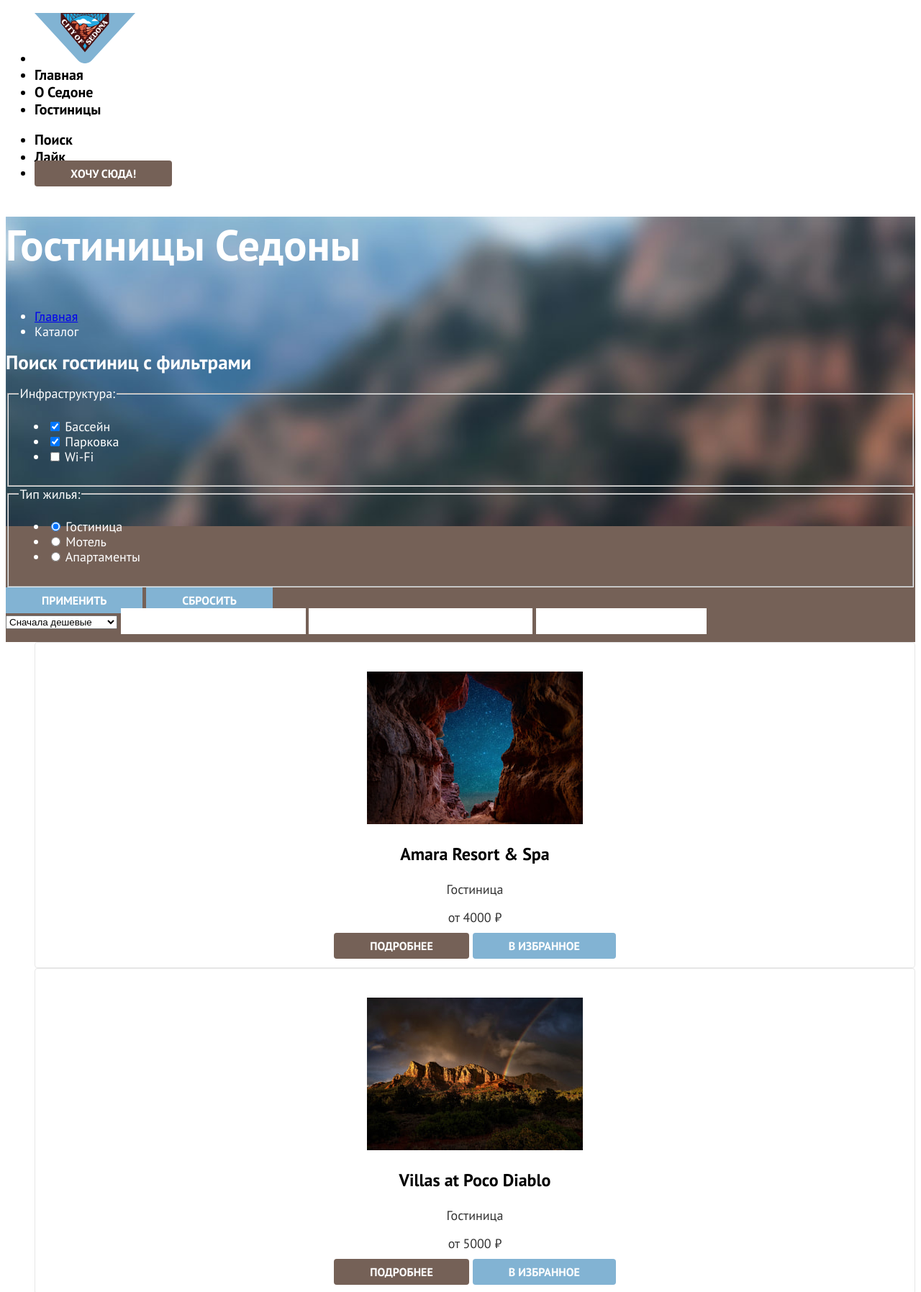
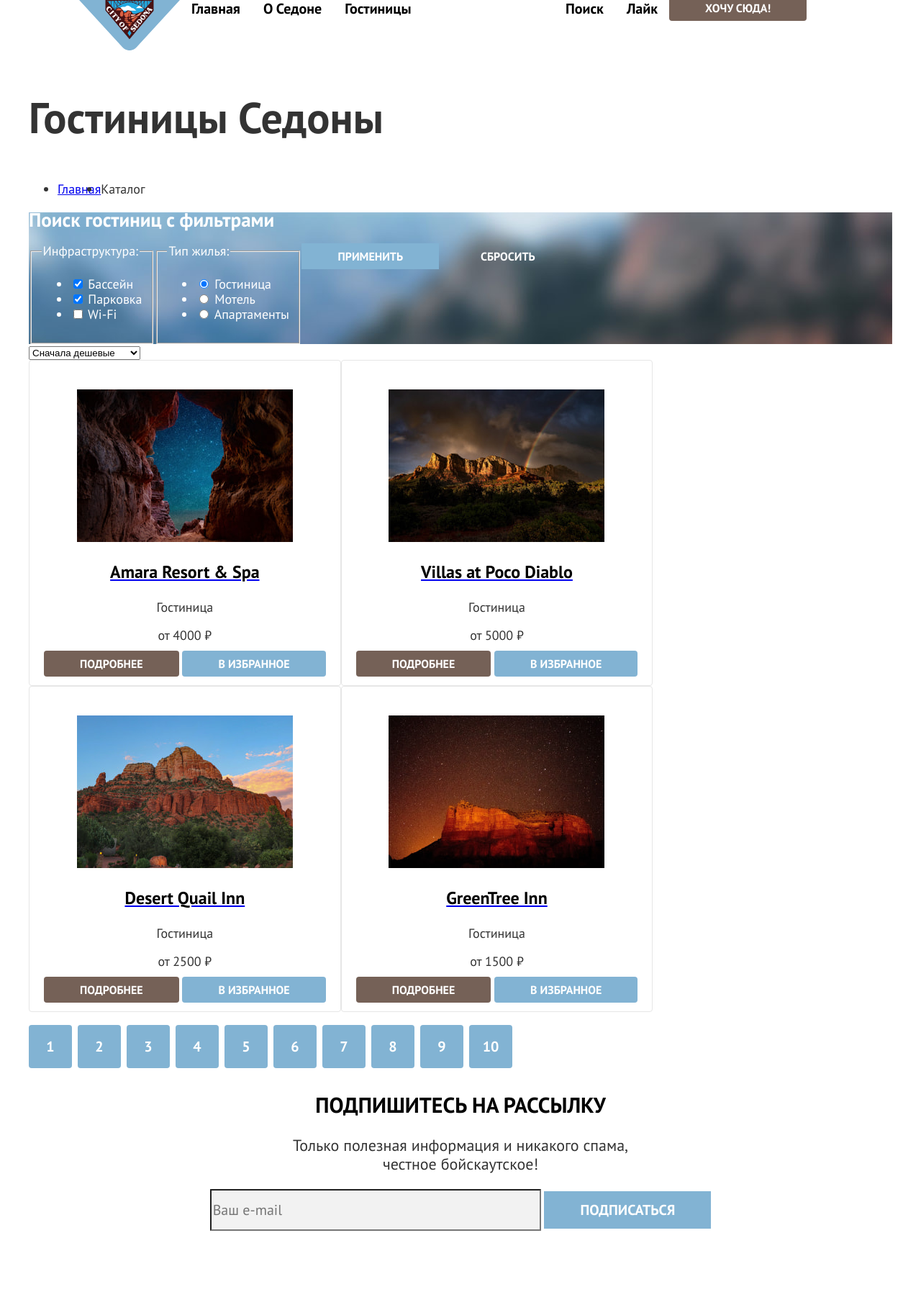
Before and after one commit to htmlacademy-htmlcss/2121259-sedona-35, a plain HTML site: page catalog.html in a window 1280 px wide. Shown: the top 1795 px of the page at 72% size. Drawn offline with Linux system fonts and the light colour scheme.

Commit message:
Создает сетку страниц и крупных блоков на флексах

```diff
--- a/catalog.html
+++ b/catalog.html
@@ -48,7 +48,7 @@
         </ul>
       </nav>
     </header>
-    <main class="main-inner">
+    <main class="main-container main-inner">
       <section class="main-inner-filter">
         <h1 class="inner-header-title">Гостиницы Седоны</h1>
         <ul class="breadcrumbs">
@@ -144,7 +144,9 @@
             <button class="button-filter button" type="submit">
               Применить
             </button>
-            <button class="button-filter button" type="reset">Сбросить</button>
+            <button class="button-filter-reset button" type="reset">
+              Сбросить
+            </button>
           </form>
         </section>
         <select class="select-control" aria-label="Сортировка">
--- a/styles/styles.css
+++ b/styles/styles.css
@@ -15,12 +15,16 @@
 }
 
 body {
+  display: flex;
+  flex-direction: column;
+  min-height: 100%;
   font-family: "PT Sans", sans-serif;
   font-style: normal;
   font-size: 18px;
   line-height: 21px;
   color: #333333;
   background-color: #ffffff;
+  margin: 0 auto;
 }
 
 .main-header {
@@ -37,6 +41,7 @@ body {
   font-weight: 700;
   text-align: center;
   text-decoration: none;
+  padding: 20px 16px 20px 16px;
 }
 
 .navigation-link-button {
@@ -54,9 +59,6 @@ body {
 .main-index {
   color: #000000;
   background-color: #ffffff;
-  background-image: url("../images/background-welcome-rocks.jpg");
-  background-repeat: no-repeat;
-  background-size: 100% auto;
 }
 
 .description h3 {
@@ -81,14 +83,17 @@ body {
 
 .description-item-square {
   background: rgba(131, 179, 211, 0.12);
+  width: 400px;
 }
 
 .description-item-road {
   background: rgba(131, 179, 211, 0.2);
+  width: 400px;
 }
 
 .description-item-tourists {
   background: rgba(131, 179, 211, 0.12);
+  width: 400px;
 }
 
 .description-item-bridge {
@@ -97,14 +102,17 @@ body {
 
 .privilege-item-home {
   background: rgba(131, 179, 211, 0.12);
+  width: 400px;
 }
 
 .privilege-item-food {
   background: #ffffff;
+  width: 400px;
 }
 
 .privilege-item-souvenirs {
   background: rgba(131, 179, 211, 0.12);
+  width: 400px;
 }
 
 .search {
@@ -141,6 +149,10 @@ body {
 
 .hero {
   text-align: center;
+  background-image: url("../images/background-welcome-rocks.jpg");
+  background-repeat: no-repeat;
+  background-size: 100% auto;
+  height: 485px;
 }
 
 .about {
@@ -198,7 +210,7 @@ body {
   line-height: 40px;
 }
 
-.main-inner-filter {
+.catalog-products {
   color: #ffffff;
   background-color: #756157;
   background-image: url("../images/background-filter.jpg");
@@ -213,6 +225,12 @@ body {
 
 .appartament-list {
   background-color: #ffffff;
+  display: flex;
+  flex-wrap: wrap;
+  width: 1060px;
+  padding: 0;
+  margin: 0;
+  list-style: none;
 }
 
 .appartament-list h3 {
@@ -227,15 +245,6 @@ body {
   font-weight: 400;
   font-size: 18px;
   line-height: 21px;
-}
-
-.button {
-  background-color: #ffffff;
-  font-weight: 700;
-  font-size: 16px;
-  line-height: 20px;
-  text-align: center;
-  text-transform: uppercase;
 }
 
 .subscription-catalog {
@@ -266,14 +275,14 @@ body {
 }
 
 .appartament-card-button {
-  background: #756157;
+  background-color: #756157;
   color: #ffffff;
   border-radius: 4px;
   padding: 8px 50px;
 }
 
 .appartament-card-button-favorites {
-  background: #82b3d3;
+  background-color: #82b3d3;
   border-radius: 4px;
   padding: 8px 50px;
 }
@@ -284,15 +293,13 @@ body {
   margin-right: 20px;
 }
 
-.appartament-card a {
-  font-family: "PT Sans", sans-serif;
-  font-style: normal;
-  font-weight: 700;
-  text-decoration: none;
-}
-
 .pagination {
   background: #ffffff;
+  display: flex;
+  flex-direction: row;
+  padding: 0px;
+  width: 1060px;
+  list-style: none;
 }
 
 .pagination-link {
@@ -300,15 +307,17 @@ body {
   font-style: normal;
   font-weight: 700;
   font-size: 20px;
-  line-height: 36px;
+  line-height: 60px;
   text-decoration: none;
-  padding-left: 1em;
   background: #82b3d3;
   border-radius: 4px;
   color: #ffffff;
-}
-
-.pagination-item {
+  display: inline-block;
+  width: 60px;
+  height: 60px;
+  text-align: center;
+  margin-bottom: 8px;
+  margin-right: 8px;
 }
 
 .subscription-button {
@@ -347,8 +356,99 @@ body {
   padding: 8px 50px;
   text-decoration: none;
   border: none;
+  text-align: center;
 }
 
 .button-filter {
-  background: #82b3d3;
+  background-color: #82b3d3;
+  width: 191px;
+  height: 36px;
 }
+
+.button-filter-reset {
+  background-color: transparent;
+  width: 191px;
+  height: 36px;
+}
+
+html {
+  height: 100%;
+}
+
+.main-container {
+  flex-grow: 1;
+}
+
+.page-container {
+  margin: 0 auto;
+}
+
+.navigation {
+  display: flex;
+  justify-content: space-between;
+  width: 1060px;
+  margin: 0 auto;
+}
+
+.navigation-list {
+  display: flex;
+  width: 600px;
+  margin: 0;
+  padding: 0;
+  list-style: none;
+}
+
+.navigation-user {
+  width: 400px;
+}
+
+.page-container {
+  width: 1200px;
+  margin: 0 auto;
+}
+
+.description-item {
+  width: 400px;
+}
+
+.description-list {
+  display: flex;
+  flex-wrap: wrap;
+  text-align: center;
+  padding: 0;
+  margin: 0;
+  list-style: none;
+}
+
+.privilege-list {
+  display: flex;
+  justify-content: space-between;
+  margin: 0;
+  padding: 0;
+  text-align: center;
+  list-style: none;
+}
+
+.footer-social {
+  display: flex;
+  justify-content: space-between;
+  align-items: center;
+  margin: 0 auto;
+  padding: 0;
+  width: 1060px;
+}
+
+.breadcrumbs {
+  display: flex;
+  flex-direction: row;
+}
+
+.catalog-filter {
+  display: flex;
+  flex-direction: row;
+}
+
+.main-inner {
+  width: 1200px;
+  margin: 0 auto;
+}
```
Also changed, not shown: index.html (+3 -1 lines).
